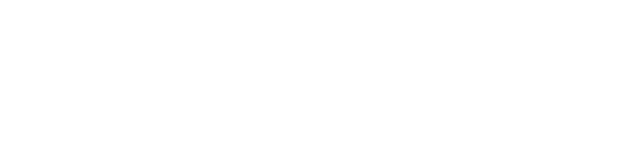
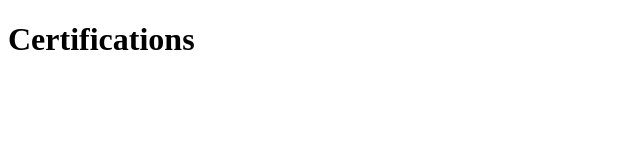
Before and after one commit to Maggie1924/Portfolio, a plain HTML site: page certifications.html in a window 1280 px wide. Shown: the whole page, without its empty margins (0-640 px from the left). Drawn offline with Linux system fonts and the light colour scheme.

Commit message:
Add files via upload

```diff
--- a/certifications.html
+++ b/certifications.html
@@ -7,6 +7,6 @@
     <title>certifications</title>
 </head>
 <body>
-
+    <h1>Certifications</h1>
 </body>
 </html>
```
